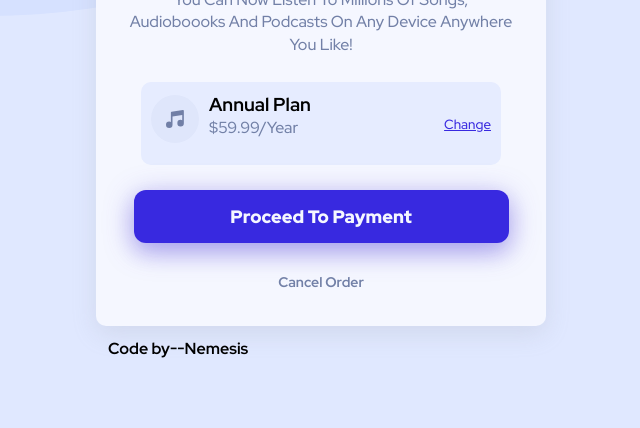
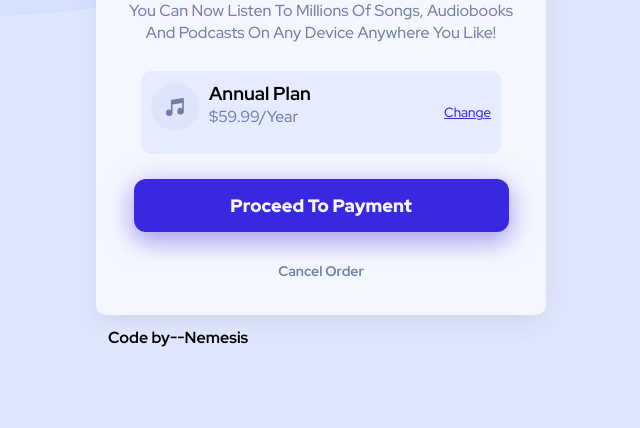
Before and after one commit to nemesisaquib/order-summary, a plain HTML site: page index.html in a window 1280 px wide. Shown: the part 372-800 px from the top of the page, without its empty margins (319-959 px from the left). Drawn offline with Linux system fonts and the light colour scheme.

Commit message:
Initial commit

```diff
--- a/index.html
+++ b/index.html
@@ -20,7 +20,7 @@
 
                 <div class="text">
                     <h1>order summary</h1>
-                    <p>you can now listen to millions of songs, audioboooks and podcasts on any device anywhere you like!</p>
+                    <p>you can now listen to millions of songs, audiobooks and podcasts on any device anywhere you like!</p>
 
 
                 </div>
```
